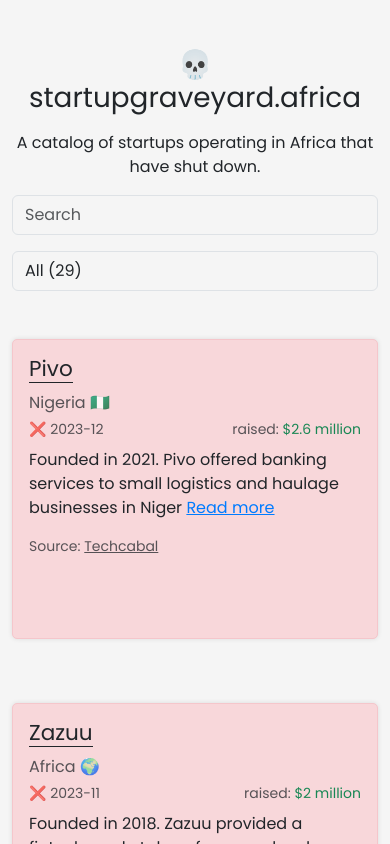
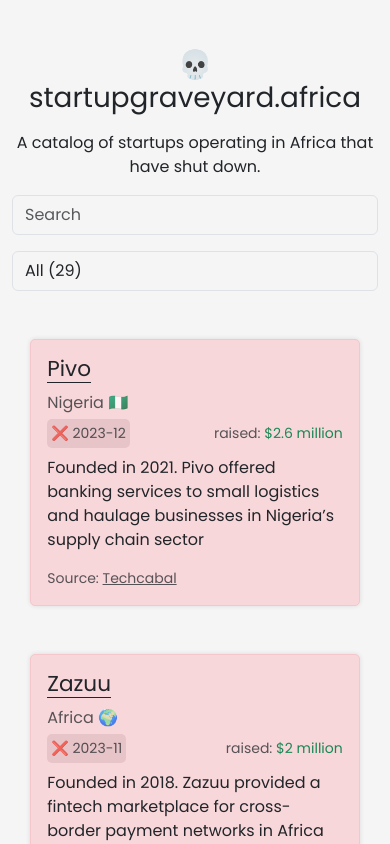
Before and after one commit to slightlynerd/startupgraveyard.africa, a Vue app: page / in a window 390 px wide. Shown: the top 844 px of the page. Built offline with nearby package versions, Linux system fonts and the light colour scheme.

Commit message:
uiFixes: modified grid layout for all screens

```diff
--- a/src/components/startup-bio.vue
+++ b/src/components/startup-bio.vue
@@ -7,7 +7,7 @@
       <p class="text-muted mb-1">{{ startup.location }}</p>
       <div class="row align-items-center justify-content-between">
         <div class="col">
-          <p class="text-muted small">❌ {{ startup.shutdownDate }}</p>
+          <p class="shutdown text-muted small">❌ {{ startup.shutdownDate }}</p>
         </div>
         <div class="col">
           <p class="text-muted text-end small">
@@ -18,11 +18,7 @@
       <p class="mt-2">
         Founded in {{ startup.founded }}.
         {{ truncatedDescription }}
-        <span v-if="showReadMoreLink">
-          <a class="read-more-link" :href="startup.newsSource" target="_blank"
-            >Read more</a
-          >
-        </span>
+        <span v-if="showDots">... </span>
       </p>
       <p class="text-muted small mt-3">
         Source:
@@ -53,7 +49,7 @@
   },
   data() {
     return {
-      showReadMoreLink: false,
+      showDots: false,
       truncatedDescription: '',
     };
   },
@@ -65,8 +61,8 @@
   },
   methods: {
     truncateDescription() {
-      const maxLength = 80;
-      this.showReadMoreLink = this.startup.description.length > maxLength;
+      const maxLength = 120;
+      this.showDots = this.startup.description.length > maxLength;
       this.truncatedDescription = this.startup.description.slice(0, maxLength);
     },
   },
@@ -81,13 +77,26 @@
   background-color: #f8d7da;
   border: 1px solid #f5c6cb;
   box-shadow: 0 0 5px rgba(0, 0, 0, 0.1);
-  height: 300px;
+  min-height: 300px;
+  transition: all 0.3s ease;
+}
+
+.startup-card:hover {
+  box-shadow: 0 0 5px rgba(0, 0, 0, 0.3);
+  transform: translateY(-5px);
 }
 .h4 {
   display: inline-block;
   border-bottom: 1px solid;
 }
 
+.shutdown {
+  background: #e6c4c7;
+  border-radius: 5px;
+  padding: 0.25rem;
+  width: fit-content;
+
+}
 .read-more-link {
   color: #007bff;
   cursor: pointer;
@@ -97,4 +106,17 @@
 .read-more-link:hover {
   text-decoration: none;
 }
+
+@media (max-width: 768px) {
+  .startup-card {
+    min-height: 100%;
+  }
+}
+
+@media (max-width: 576px) {
+  .startup-card {
+    width: 90%;
+    margin: auto;
+  }
+}
 </style>
--- a/src/components/startup-list.vue
+++ b/src/components/startup-list.vue
@@ -2,9 +2,7 @@
   <div
     v-for="(item, index) in list"
     :key="index"
-    class="
-    startup-container mt-5 col-12 col-sm-6 col-md-5 col-lg-4
-    ">
+    class="startup-container mt-5 col-12 col-sm-8 col-md-5 col-lg-4">
     <startup-bio :startup="item" />
   </div>
 </template>
@@ -36,4 +34,16 @@
 .startup-container {
   margin: auto;
 }
+
+@media (max-width: 992px) {
+  .startup-container {
+    width: 50%;
+  }
+}
+
+@media (max-width: 768px) {
+  .startup-container {
+    width: 100%;
+  }
+}
 </style>
```
